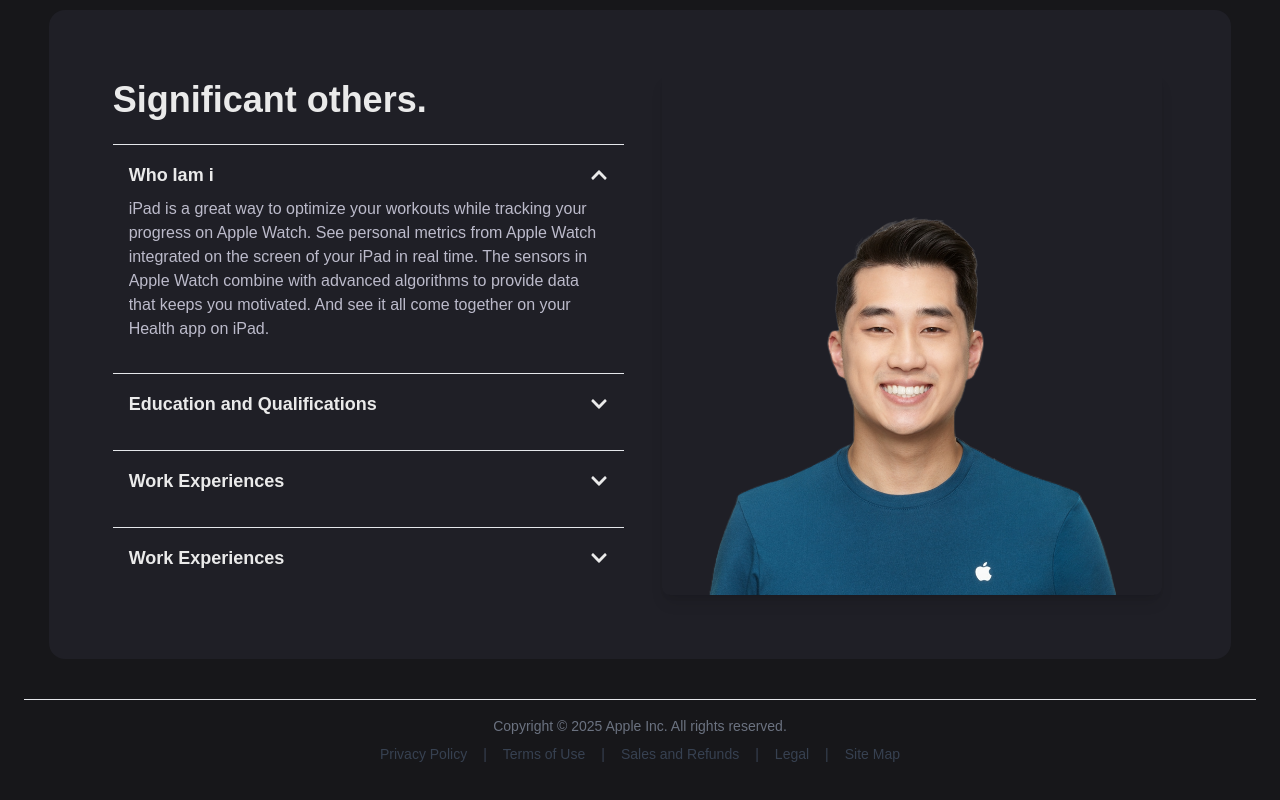
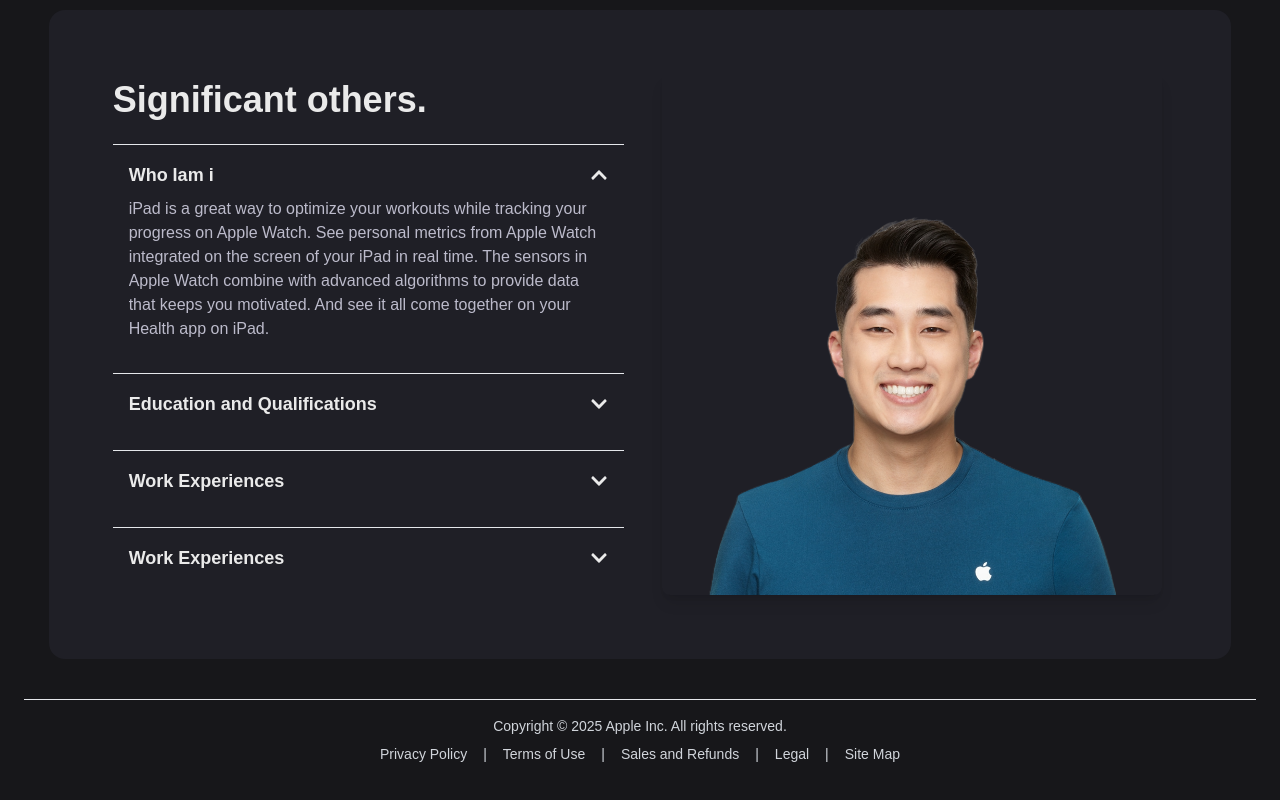
Before and after one commit to Pathum-Hettiarachchi/test_next_js_and_tailwind_css, a Next.js app: page / in a window 1280 px wide. Shown: the part 2343-3143 px from the top of the page. Built offline with nearby package versions, Linux system fonts and the light colour scheme.

Commit message:
footer text color changed

```diff
--- a/app/Components/Footer.tsx
+++ b/app/Components/Footer.tsx
@@ -2,11 +2,11 @@
 
 export default function Footer() {
   return (
-    <footer className="bg-background text-gray-700 text-sm py-4 border-t w-full mt-10">
+    <footer className="bg-background text-gray-300 text-sm py-4 border-t w-full mt-10">
       <div className="container mx-auto px-4 text-center">
 
 
-        <p className="text-gray-500">Copyright &copy; 2025 Apple Inc. All rights reserved.</p>
+        <p className="text-gray-300">Copyright &copy; 2025 Apple Inc. All rights reserved.</p>
         <div className="flex justify-center space-x-4 mt-2">
           <Link href="#" className="hover:underline">Privacy Policy</Link>
           <span>|</span>
```
